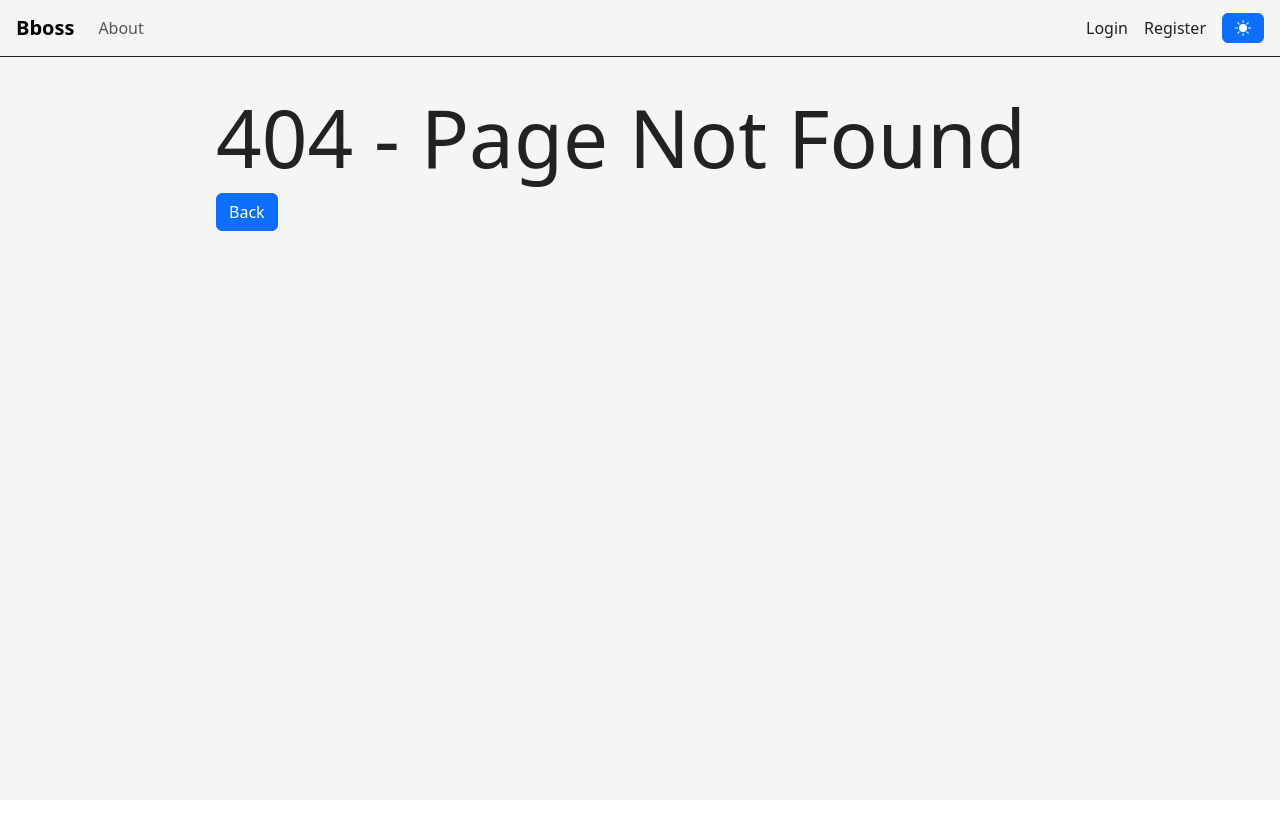
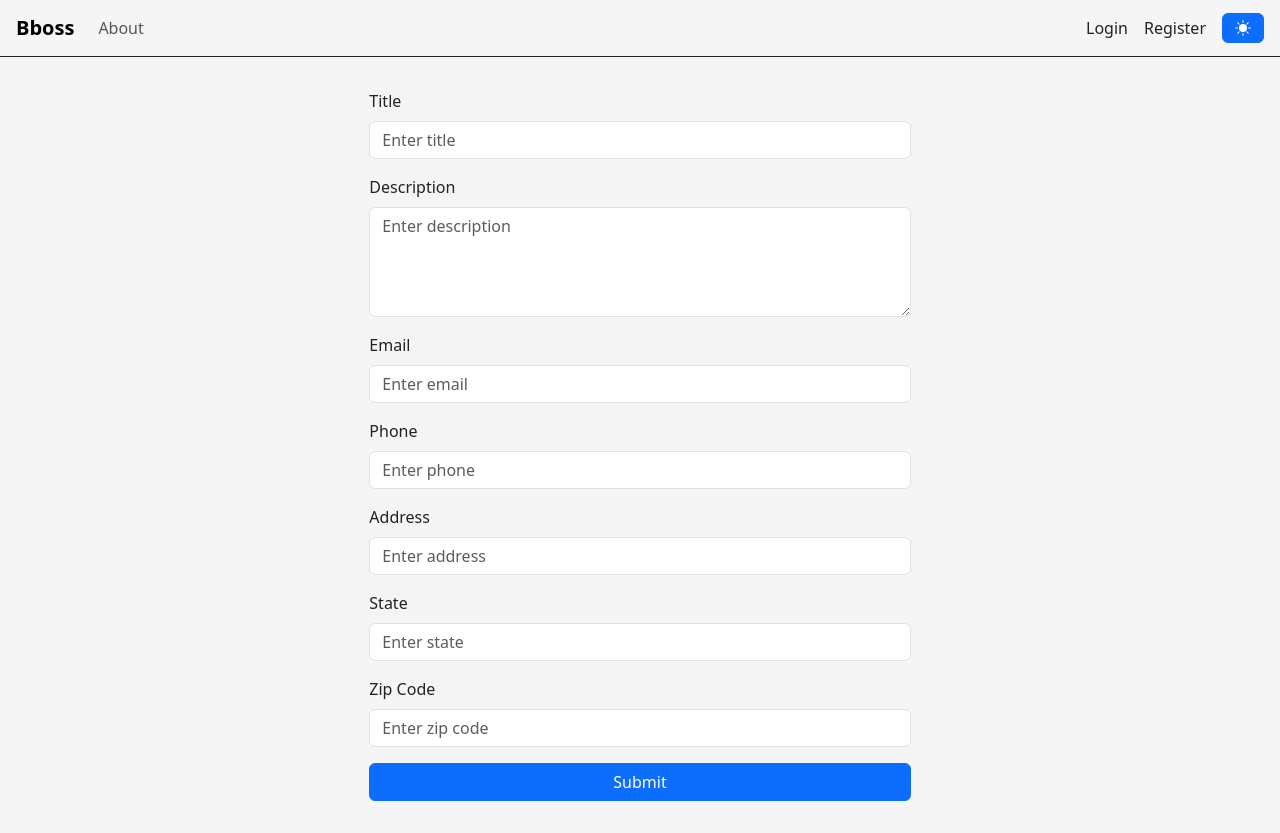
Before and after one commit to rotemfuks/Bbeauty, a React (Create React App) app: page /card-form in a window 1280 px wide. Before the commit this address had no page. Before the commit the page ends 800 px from the top, so only its background shows below. Built offline with nearby package versions, Linux system fonts and the light colour scheme.

Commit message:
added card form

```diff
--- a/src/App.tsx
+++ b/src/App.tsx
@@ -13,6 +13,7 @@ import { ThemeContext } from "./context/ThemeContext";
 import Favorites from "./components/Favorites";
 import { About } from "./components/About";
 import Cards from "./components/Cards";
+import { BusinessCardForm } from "./components/BusinessCardForm";
 
 function App() {
   const { theme } = useContext(ThemeContext);
@@ -30,6 +31,7 @@ function App() {
             <Route path="/about" element={<About />} />
             <Route path="/cards" element={<Cards />} />
             <Route path="/favorites" element={<Favorites />} />
+            <Route path="/card-form" element={<BusinessCardForm />} />
             <Route path="*" element={<PageNotFound />}></Route>
           </Routes>
         </div>
--- /dev/null
+++ b/src/components/BusinessCardForm.module.scss
@@ -0,0 +1,5 @@
+.cardForm {
+  gap: 1rem;
+  display: flex;
+  flex-direction: column;
+}
--- /dev/null
+++ b/src/components/BusinessCardForm.tsx
@@ -0,0 +1,191 @@
+import React from "react";
+import { Form, Button, Container, Row, Col } from "react-bootstrap";
+import { useFormik } from "formik";
+import * as yup from "yup";
+import styles from "./BusinessCardForm.module.scss";
+
+interface NewCardFormProps {
+}
+
+interface NewCardValues {
+  title: string;
+  description: string;
+  email: string;
+  phone: string;
+  address: string;
+  state: string;
+  zipCode: string;
+}
+
+const BusinessCardForm: React.FC<NewCardFormProps> = () => {
+  const initialValues: NewCardValues = {
+    title: "",
+    description: "",
+    email: "",
+    phone: "",
+    address: "",
+    state: "",
+    zipCode: "",
+  };
+
+  const validationSchema = yup.object({
+    title: yup.string().required().min(4),
+    description: yup.string().required().min(10),
+    email: yup.string().required().email(),
+    phone: yup.string().required().min(10),
+    address: yup.string().required().min(7),
+    state: yup.string().required(),
+    zipCode: yup.string().required(),
+  });
+
+  const formik = useFormik({
+    initialValues,
+    validationSchema,
+    onSubmit(values) {
+      console.log(values);
+    //   addUser({
+    //     ...values,
+    //     isBusiness: Boolean(values.isBusiness),
+    //     isAdmin: false,
+    //   })
+    //     .then((res) => {
+    //       navigate("/home");
+    //       successMsg(`${values.email} wes registered and logged in`);
+
+    //       setUser(res.data);
+    //     })
+    //     .catch((err) => errorMsg(err));
+    },
+  });
+
+  return (
+    <Container>
+      <Row className="justify-content-center">
+        <Col md={8}>
+          <Form onSubmit={formik.handleSubmit} className={styles.cardForm}>
+            <Form.Group controlId="title">
+              <Form.Label>Title</Form.Label>
+              <Form.Control
+                type="text"
+                placeholder="Enter title"
+                name="title"
+                value={formik.values.title}
+                onChange={formik.handleChange}
+                onBlur={formik.handleBlur}
+                isInvalid={Boolean(formik.touched.title && formik.errors.title)}
+              />
+              <Form.Control.Feedback type="invalid">
+                {formik.errors.title}
+              </Form.Control.Feedback>
+            </Form.Group>
+
+            <Form.Group controlId="description">
+              <Form.Label>Description</Form.Label>
+              <Form.Control
+                as="textarea"
+                rows={4}
+                placeholder="Enter description"
+                name="description"
+                value={formik.values.description}
+                onChange={formik.handleChange}
+                onBlur={formik.handleBlur}
+                isInvalid={Boolean(
+                  formik.touched.description && formik.errors.description
+                )}
+              />
+              <Form.Control.Feedback type="invalid">
+                {formik.errors.description}
+              </Form.Control.Feedback>
+            </Form.Group>
+
+            <Form.Group controlId="email">
+              <Form.Label>Email</Form.Label>
+              <Form.Control
+                type="email"
+                placeholder="Enter email"
+                name="email"
+                value={formik.values.email}
+                onChange={formik.handleChange}
+                onBlur={formik.handleBlur}
+                isInvalid={!!(formik.touched.email && formik.errors.email)}
+              />
+              <Form.Control.Feedback type="invalid">
+                {formik.errors.email}
+              </Form.Control.Feedback>
+            </Form.Group>
+
+            <Form.Group controlId="phone">
+              <Form.Label>Phone</Form.Label>
+              <Form.Control
+                type="tel"
+                placeholder="Enter phone"
+                name="phone"
+                value={formik.values.phone}
+                onChange={formik.handleChange}
+                onBlur={formik.handleBlur}
+                isInvalid={!!(formik.touched.phone && formik.errors.phone)}
+              />
+              <Form.Control.Feedback type="invalid">
+                {formik.errors.phone}
+              </Form.Control.Feedback>
+            </Form.Group>
+
+            <Form.Group controlId="address">
+              <Form.Label>Address</Form.Label>
+              <Form.Control
+                type="text"
+                placeholder="Enter address"
+                name="address"
+                value={formik.values.address}
+                onChange={formik.handleChange}
+                onBlur={formik.handleBlur}
+                isInvalid={!!(formik.touched.address && formik.errors.address)}
+              />
+              <Form.Control.Feedback type="invalid">
+                {formik.errors.address}
+              </Form.Control.Feedback>
+            </Form.Group>
+
+            <Form.Group controlId="state">
+              <Form.Label>State</Form.Label>
+              <Form.Control
+                type="text"
+                placeholder="Enter state"
+                name="state"
+                value={formik.values.state}
+                onChange={formik.handleChange}
+                onBlur={formik.handleBlur}
+                isInvalid={!!(formik.touched.state && formik.errors.state)}
+              />
+              <Form.Control.Feedback type="invalid">
+                {formik.errors.state}
+              </Form.Control.Feedback>
+            </Form.Group>
+
+            <Form.Group controlId="zipCode">
+              <Form.Label>Zip Code</Form.Label>
+              <Form.Control
+                type="text"
+                placeholder="Enter zip code"
+                name="zipCode"
+                value={formik.values.zipCode}
+                onChange={formik.handleChange}
+                onBlur={formik.handleBlur}
+                isInvalid={!!(formik.touched.zipCode && formik.errors.zipCode)}
+              />
+              <Form.Control.Feedback type="invalid">
+                {formik.errors.zipCode}
+              </Form.Control.Feedback>
+            </Form.Group>
+
+            <Button variant="primary" type="submit">
+              Submit
+            </Button>
+          </Form>
+        </Col>
+      </Row>
+    </Container>
+  );
+};
+
+export { BusinessCardForm };
--- a/src/components/Register.tsx
+++ b/src/components/Register.tsx
@@ -2,9 +2,8 @@ import { useFormik } from "formik";
 import { FunctionComponent, useContext } from "react";
 import { Link, useNavigate } from "react-router-dom";
 import * as yup from "yup";
-import { addUser, checkUser } from "../services/userService";
+import { addUser } from "../services/userService";
 import { errorMsg, successMsg } from "../services/feedbacksService";
-import User from "../interfaces/User";
 import { LoginContext } from "../context/LoginContext";
 import { Form } from "react-bootstrap";
 
@@ -42,7 +41,7 @@ const Register: FunctionComponent<RegisterProps> = () => {
 
           setUser(res.data);
         })
-        .catch((err) => console.log(err));
+        .catch((err) => errorMsg(err));
     },
   });
 
```
